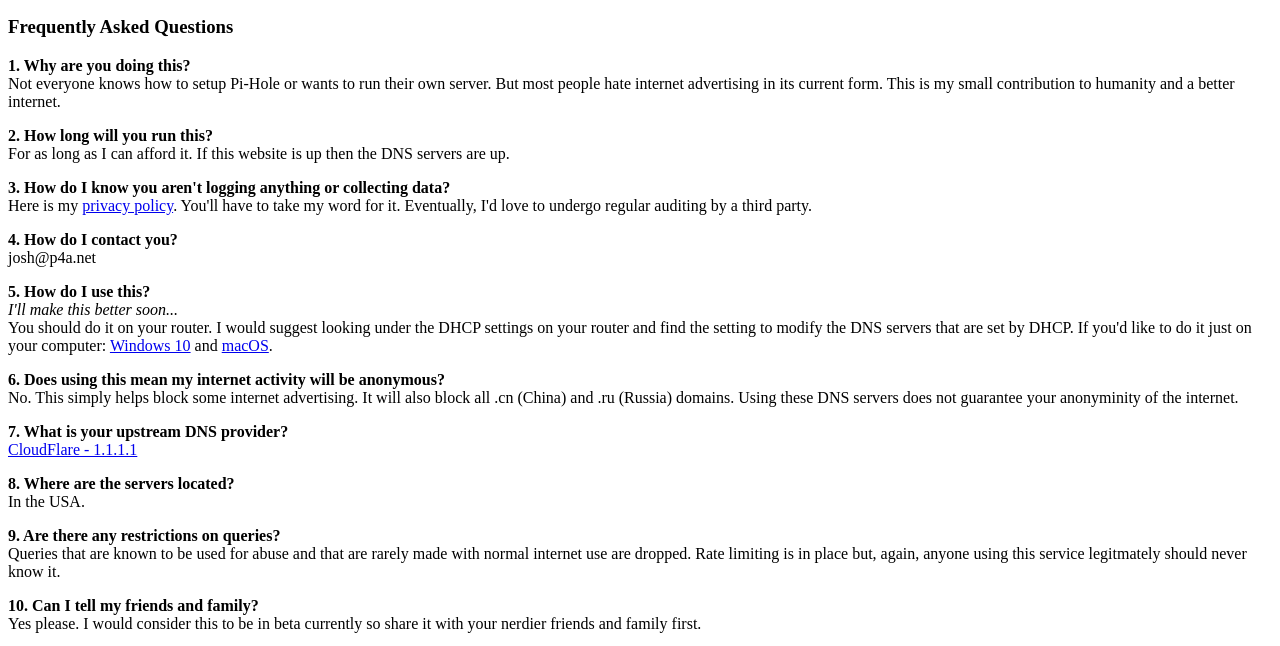
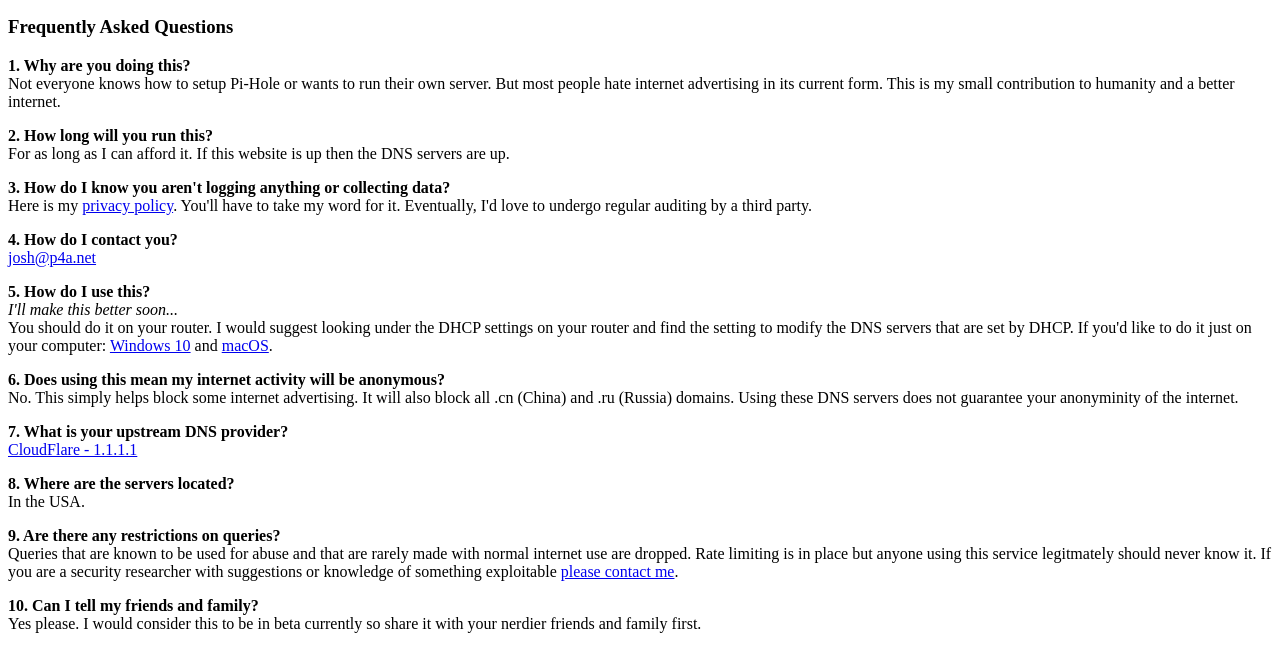
Before and after one commit to irlrobot/p4a, a plain HTML site: page index.html in a window 1280 px wide. Shown: the part 142-788 px from the top of the page. Drawn offline with Linux system fonts and the light colour scheme.

Commit message:
highlights my contact info more

```diff
--- a/index.html
+++ b/index.html
@@ -29,7 +29,7 @@
                 </p>
                 <p>
                     <b>4. How do I contact you?</b><br>
-                    josh@p4a.net
+                    <a href="mailto:josh@p4a.net">josh@p4a.net</a>
                 </p>
                 <p>
                     <b>5. How do I use this?</b><br>
@@ -50,7 +50,7 @@
                 </p>
                 <p>
                     <b>9. Are there any restrictions on queries?</b><br>
-                    Queries that are known to be used for abuse and that are rarely made with normal internet use are dropped. Rate limiting is in place but, again, anyone using this service legitmately should never know it.
+                    Queries that are known to be used for abuse and that are rarely made with normal internet use are dropped. Rate limiting is in place but anyone using this service legitmately should never know it. If you are a security researcher with suggestions or knowledge of something exploitable <a href="mailto:josh@p4a.net">please contact me</a>.
                 </p>
                 <p>
                     <b>10. Can I tell my friends and family?</b><br>
```
